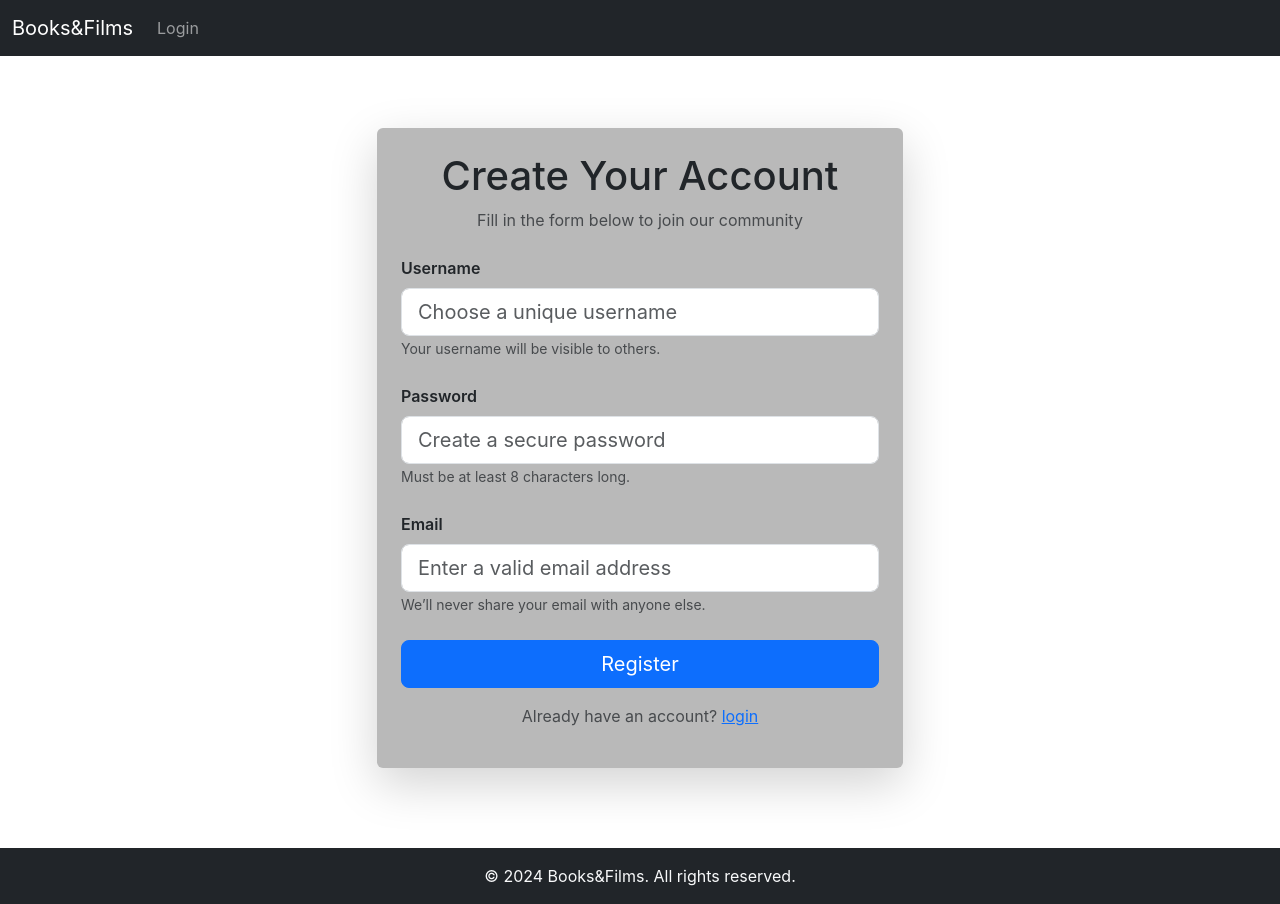
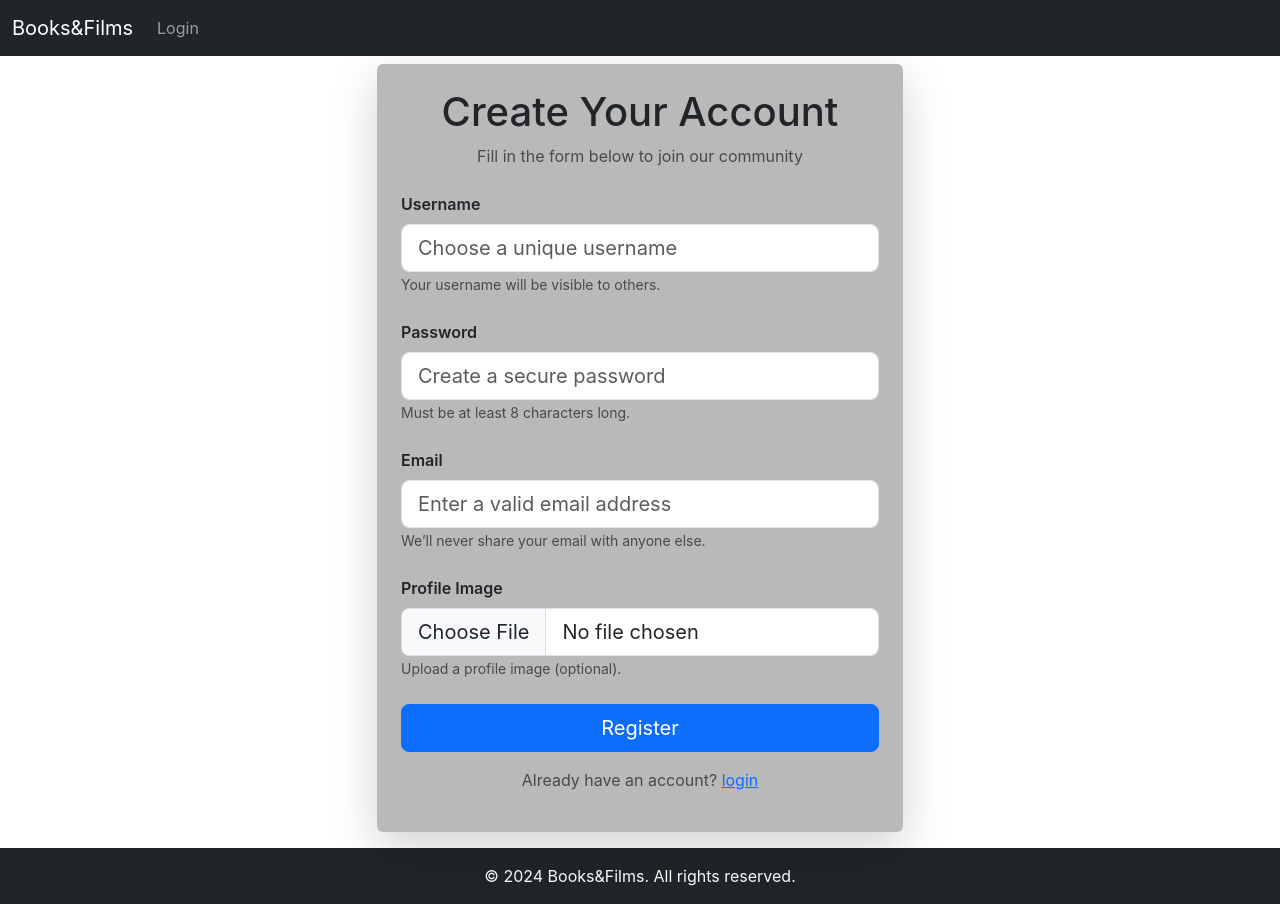
Before and after one commit to Celomarcelo/Books-and-Films-Frontend, a React (Create React App) app: page /register in a window 1280 px wide. Built offline with nearby package versions, Linux system fonts and the light colour scheme.

Commit message:
updated Register.js to get an image
added imput field

```diff
--- a/src/components/Register.js
+++ b/src/components/Register.js
@@ -15,6 +15,7 @@ const Register = () => {
     const [username, setUsername] = useState('');
     const [password, setPassword] = useState('');
     const [email, setEmail] = useState('');
+    const [profileImage, setProfileImage] = useState(null);
     const [errorMessage, setErrorMessage] = useState(null);
     const navigate = useNavigate();
 
@@ -52,22 +53,26 @@ const Register = () => {
 
         if (!validateForm()) return;
 
-        const defaultProfileImage = 'https://res.cloudinary.com/hj5u1bqkt/image/upload/v1733059605/default_zkod4m.jpg';
+        const formData = new FormData();
+        formData.append('username', username);
+        formData.append('password', password);
+        formData.append('email', email);
 
-        // Sends POST request to the server to register a new user
+        if (profileImage) {
+            formData.append('profile_image', profileImage);
+        }
+
         try {
-            const response = await api.post('/api/register/', {
-                username,
-                password,
-                email,
-                profile_image: defaultProfileImage,
+            const response = await api.post('/api/register/', formData, {
+                headers: {
+                    'Content-Type': 'multipart/form-data',
+                },
             });
-            // On success, store the authentication token in local storage
+
             localStorage.setItem('token', response.data.access);
-            // Navigate to the home page after successful registration
             navigate('/');
         } catch (error) {
-            console.error(error);  // Logs any errors encountered during the request
+            console.error(error);
             if (error.response && error.response.data.detail) {
                 setErrorMessage(error.response.data.detail);
             } else {
@@ -137,6 +142,20 @@ const Register = () => {
                         </small>
                     </div>
 
+                    {/* Image input field */}
+                    <div className="mb-4">
+                        <label className="form-label fw-semibold">Profile Image</label>
+                        <input
+                            type="file"
+                            className="form-control form-control-lg"
+                            accept="image/*"
+                            onChange={(e) => setProfileImage(e.target.files[0])}
+                        />
+                        <small className="form-text text-muted">
+                            Upload a profile image (optional).
+                        </small>
+                    </div>
+
                     {/* Submit button */}
                     <div className="d-grid mt-4">
                         <button type="submit" className="btn btn-primary btn-lg">
```
